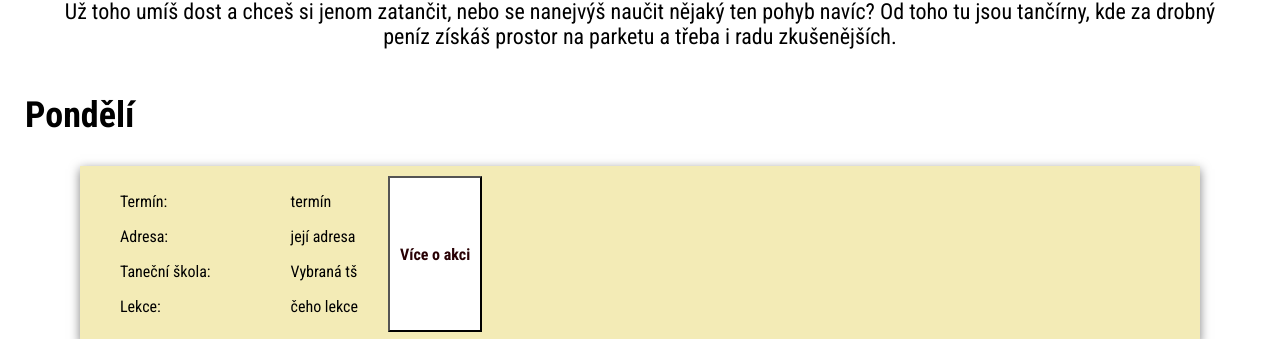
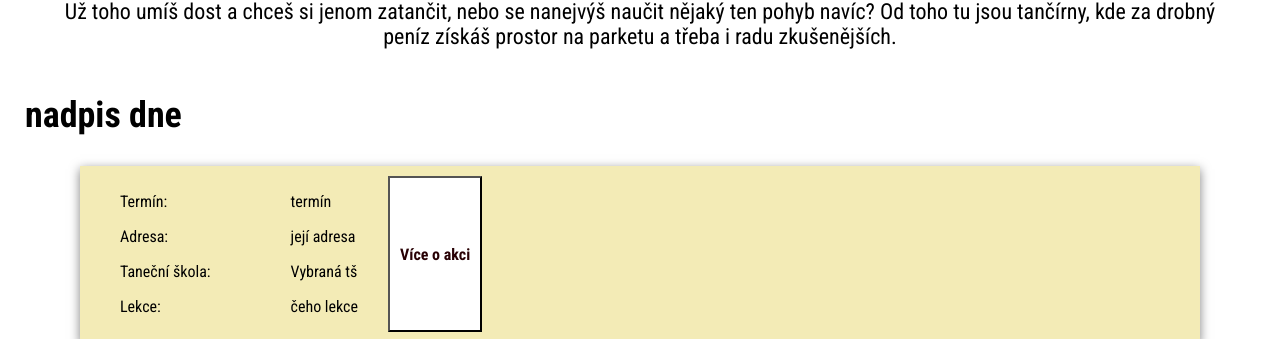
Before and after one commit to janasekaninova/Czechitas_Hackhathon, a Vue app in the folder tanecnilekce/: page /gaffs in a window 1280 px wide. Shown: the part 613-952 px from the top of the page. Built offline with nearby package versions, Linux system fonts and the light colour scheme; no server answers.

Commit message:
Vytvoření GaffsDays

```diff
--- a/tanecnilekce/src/components/CardResults.vue
+++ b/tanecnilekce/src/components/CardResults.vue
@@ -14,7 +14,7 @@
         <p>{{ cardContent.danceSchool}}</p>
         <p>{{ cardContent.address }}</p>
         <p>{{ cardContent.tel }}, {{ cardContent.email }}</p>
-        <p>{{ cardContent.style }}, {{ cardContent.level}}</p>
+        <p>{{ cardContent.style }}, {{ cardContent.level }}</p>
         <p>{{ cardContent.duration }}, {{ cardContent.day }}, {{ cardContent.time }}</p>
       </div>
         <button>Více o kurzu</button>
--- /dev/null
+++ b/tanecnilekce/src/components/GaffsDay.vue
@@ -0,0 +1,20 @@
+<template>
+  <div>
+    <h2>nadpis dne</h2>
+
+    <gaffsresults />
+  </div>
+</template>
+
+<script>
+import GaffsResults from "./GaffsResults.vue";
+export default {
+  name: "gaffsday",
+  components: {
+    gaffsresults: GaffsResults
+  }
+};
+</script>
+
+<style>
+</style>
--- a/tanecnilekce/src/components/GaffsResults.vue
+++ b/tanecnilekce/src/components/GaffsResults.vue
@@ -27,18 +27,7 @@ export default {
   components: {
 
   },
-  mounted() {
-      fetch('/API/tancirny.json')
-      .then(response => response.json())
-      .then(data => {
-          this.osoby = data.results;
-          this.loading = false;
-      })
-      .catch(error => {
-          console.log(error);
-      })
-    }
-}
+ }
 </script>
 
 <style>
--- a/tanecnilekce/src/views/Gaffs.vue
+++ b/tanecnilekce/src/views/Gaffs.vue
@@ -5,7 +5,8 @@
     </div>
 
     <div>
-      <h2>Pondělí</h2>
+      <gaffsday />
+<!--       <h2>Pondělí</h2>
         <gaffsresults />
       <h2>Úterý</h2>
         <gaffsresults />
@@ -18,21 +19,22 @@
       <h2>Sobota</h2>
         <gaffsresults />
       <h2>Neděle</h2>
-        <gaffsresults />
+        <gaffsresults /> -->
     </div>
 
-    <!-- paticka -->
     <ourfooter />
   </div>
 </template>
 
 <script>
-import GaffsResults from '../components/GaffsResults';
+/* import GaffsResults from '../components/GaffsResults'; */
+import GaffsDay from '../components/GaffsDay';
 import OurFooter from '../components/OurFooter.vue';
 export default {
   name: 'gaffs',
   components: {
-    'gaffsresults': GaffsResults,
+/*     'gaffsresults': GaffsResults, */
+    'gaffsday': GaffsDay,
     'ourfooter': OurFooter
   }
 }
--- a/tanecnilekce/src/views/Home.vue
+++ b/tanecnilekce/src/views/Home.vue
@@ -134,7 +134,6 @@ export default {
         .filter(i => i.district === this.filters.selectedDistrict)
         .filter(i => i.danceFamily === this.filters.selectedStyle)
         .filter(i => this.filters.checkedDay.some(day => day === i.day));
-
         console.log(this.results);
       })
       .catch(error => {
```
